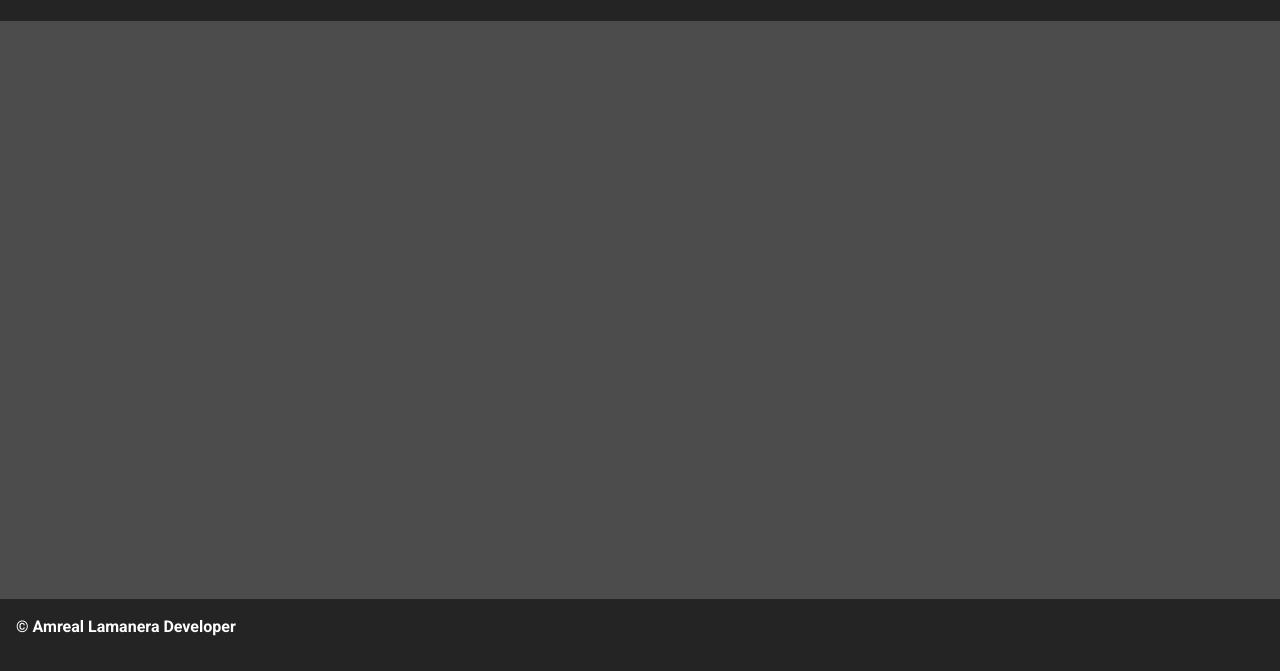
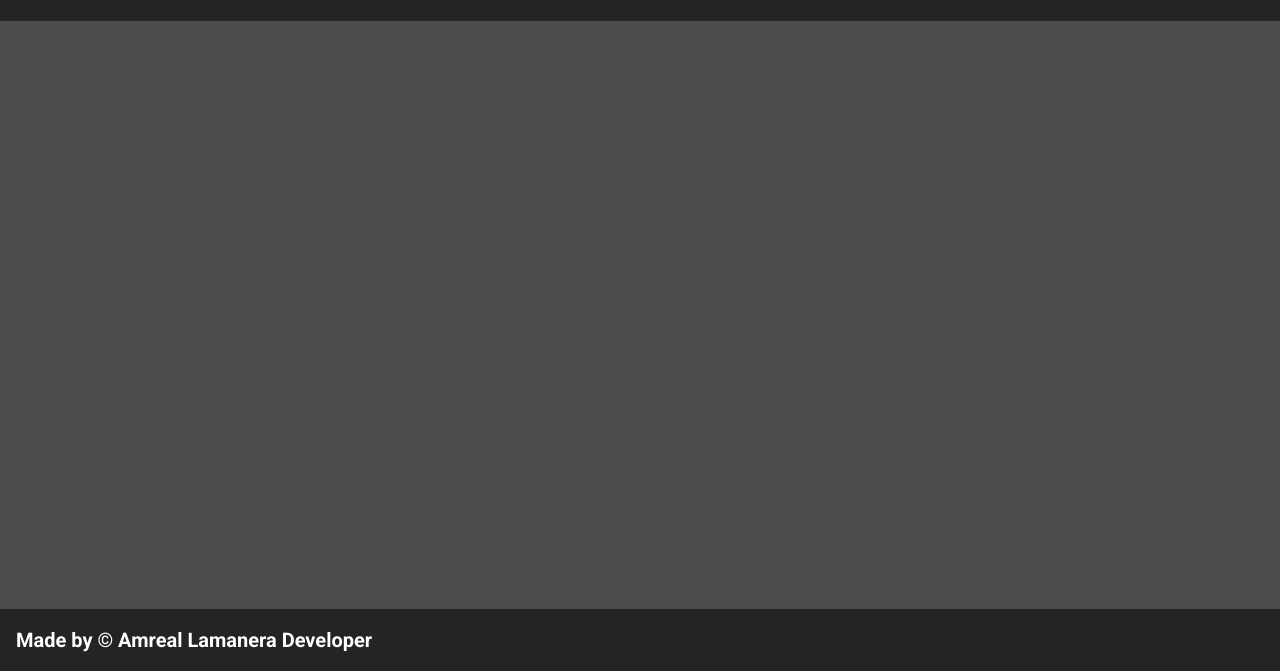
Before and after one commit to Amreal-Lamanera/js-campominato-grid, a plain HTML site: page BONUS/index.html in a window 1280 px wide. Shown: the part 129-800 px from the top of the page. Drawn offline with nearby package versions, Linux system fonts and the light colour scheme.

Commit message:
edit footer content and style

```diff
--- a/BONUS/css/app.css
+++ b/BONUS/css/app.css
@@ -32,6 +32,12 @@ footer {
 footer a {
     color: #FFF;
     text-decoration: none;
+    font-size: 1.25rem;
+}
+
+footer a:hover {
+    color: #FFF;
+    text-decoration: underline;
 }
 
 .btns {
--- a/BONUS/index.html
+++ b/BONUS/index.html
@@ -61,8 +61,7 @@
 
         <footer class="p-3">
             <a href="http://twitch.tv/amreallamanera" class="m-0 fw-bold">
-                &copy; Amreal Lamanera Developer
-                </p>
+                Made by &copy; Amreal Lamanera Developer
         </footer>
 
         <!-- Bootstrap Bundle with Popper -->
```
